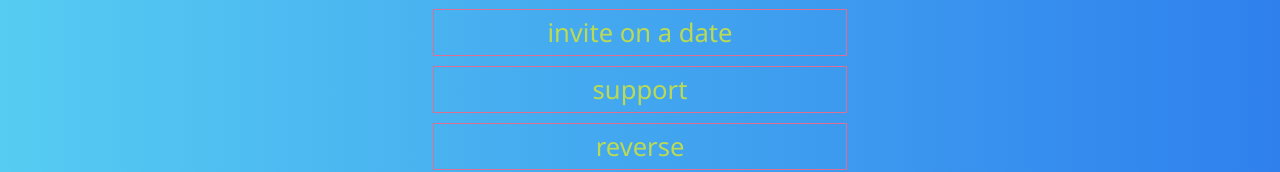
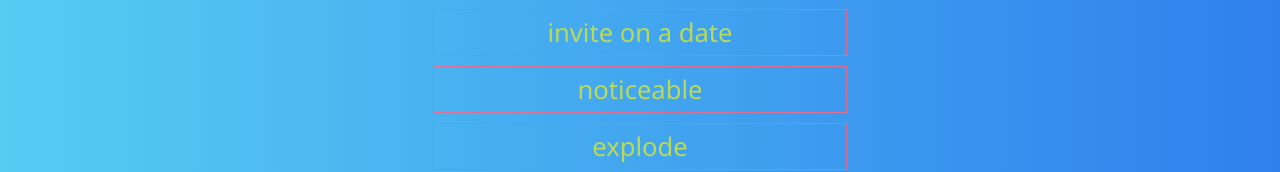
Before and after one commit to d-ivashchuk/irregio-react, a React (Create React App) app: page /phrasals in a window 1280 px wide. Shown: the part 326-498 px from the top of the page. Built offline with nearby package versions, Linux system fonts and the light colour scheme.

Commit message:
Update some key:values for pVerbs

```diff
--- a/src/containers/data/phrasalVerbs.ts
+++ b/src/containers/data/phrasalVerbs.ts
@@ -23,6 +23,18 @@ export default {
     {
       pVerb: "blow up",
       meaning: "explode"
+    },
+    {
+      pVerb: "stand out",
+      meaning: "noticeable"
+    },
+    {
+     pVerb: "stood up",
+     meaning: "To not meet with someone"
+    },
+    {
+      pVerb: "against the grain",
+      meaning: "Rebellious"
     }
   ]
 };
```
